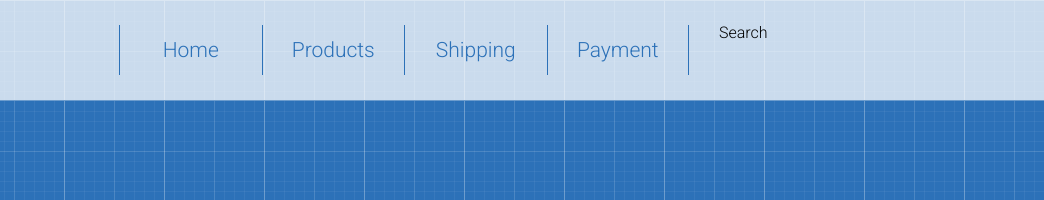
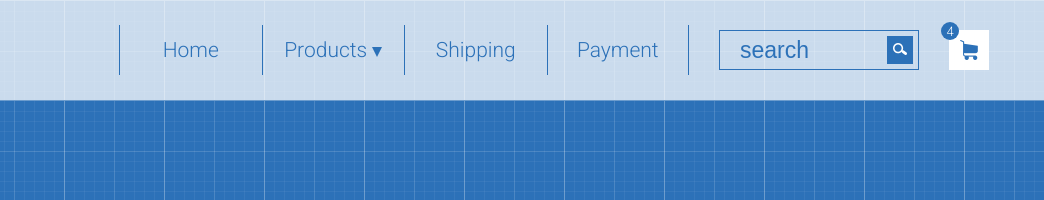
Before and after one commit to Prince0li/shop-test, a plain HTML site: page index.html in a window 1280 px wide. Shown: the top 200 px of the page, 236-1280 px from the left. Drawn offline with Linux system fonts and the light colour scheme.

Commit message:
addfinal view shop

```diff
--- a/index.html
+++ b/index.html
@@ -25,13 +25,35 @@
             <div class="col-6">
                 <ul class="menu">
                     <li><a href="">Home</a></li>
-                    <li><a href="">Products</a></li>
+                    <li><a href="">Products <span class="triangle-down"></span></a>
+                        <ul class="menu__list">
+                            <li><a href="">Lorem ipsum dolor</a></li>
+                            <li> <a href="">Sit amet</a></li>
+                            <li><a href="">Consecteur adipisicing</a></li>
+                            <li><a href="">Tempor incididunt</a></li>
+                            <li><a href="">Dolore magna aliqua</a></li>
+                            <li><a href="">Ut enim ad minim veniam</a></li>
+                            <li><a href="">Quis nostrud</a></li>
+                        </ul>
+                    </li>
                     <li><a href="">Shipping</a></li>
                     <li><a href="">Payment</a></li>
-
-            </nav></div>
-            <div class="col-3">Search</div>
-        </div>
+            </div>
+            <div class="col-3">
+                <div class="action">
+                    <form class="search">
+                        <input type="search" name="search" placeholder="search">
+                        <button type="submit">
+                            <img src="images/icon (4).png" alt="search">
+                        </button>
+                    </form>
+                    <div class="cart">
+                        <a href="">
+                            <div class="cart_inside"></div>
+                        </a>
+                    </div>
+                </div>
+            </div>
     </div></header>
 
     <main class="main">Main</main>
--- a/style.css
+++ b/style.css
@@ -1,11 +1,12 @@
 * {
     box-sizing: border-box;
 }
+
 body {
     font-family: 'Roboto', sans-serif;
     background-image: url("images/patt.png");
+}
 
-}
 .container {
     width: 1200px;
     padding-left: 15px;
@@ -19,6 +20,7 @@ body {
     margin-left: -15px;
     margin-right: -15px;
 }
+
 [class*="col-"] {
     padding-left: 15px;
     padding-right: 15px;
@@ -26,18 +28,19 @@ body {
 
 
 .col-3 {
-    flex: 0 0 25%;
+    flex:0 0 25%;
     max-width: 25%;
 }
+
 .col-6 {
-    flex: 0 0 50%;
+    flex:0 0 50%;
     max-width: 50%;
 }
-
 .col-12 {
-    flex: 0 0 50%;
+    flex:0 0 100%;
     max-width: 100%;
 }
+
 .header {
     height: 100px;
     display: flex;
@@ -47,18 +50,19 @@ body {
 
 .menu {
     display: flex;
-
 }
 
-.menu li {
+.menu>li {
     width: 25%;
     border-left: 1px solid #2c71b8;
+    position: relative;
 }
+
 .menu li:last-child {
     border-right: 1px solid #2c71b8;
 }
 
-.menu a {
+.menu > li > a {
     display: block;
     height: 50px;
     text-align: center;
@@ -68,7 +72,140 @@ body {
     font-size: 21px;
 }
 
-.menu a:hover {
+.menu > li:hover > a{
+    background-color: #2c71b8;
+    color: white;
+    transition: all 0.5s ease-out;
+}
+
+.menu li:hover .menu__list{
+    display: block;
+}
+
+.triangle-down{
+    width: 0;
+    height: 0;
+    border-left: 5px solid transparent;
+    border-right: 5px solid transparent;
+    border-top: 10px solid #2c71b8;
+
+    display: inline-block;
+}
+
+.triangle-down:hover {
+    border-color: white;
+}
+/* sub-menu */
+.menu__list {
+    display: none;
+    width: calc(200% + 3px);
+    position: absolute;
+    /* z-index: 10 ; (na potom)
+    z-index: 20; */
+    margin-left: -1px;
+    background-color: #2c71b8;
+}
+
+.menu__list a {
+    padding-left: 30px;
+    padding-right: 15px;
+    text-align: left;
+    display: block;
+    line-height: 50px;
+    text-decoration: none;
+    font-size: 21px;
     background-color: #2c71b8;
     color: white;
 }
+
+.menu__list li:last-child {
+    margin-bottom: 10px;
+}
+
+.menu__list a:hover {
+    background-color: white;
+    color: #2c71b8;
+    transition: all 0.5s ease-out;
+
+
+}
+
+/* search */
+.action {
+    height: 100%;
+    display: flex;
+    flex-wrap: nowrap;
+    justify-content: flex-end;
+    align-items: center;
+    gap: 30px;
+}
+
+.search {
+    flex-grow: 1;
+    height: 40px;
+    border: 1px solid #2c71b8;
+    display: flex;
+    flex-direction: row;
+    justify-content: flex-end;
+}
+
+.search input {
+    font-size: 23px;
+    width: 10px;
+    padding-left: 20px;
+    border: none;
+    background: none;
+    flex-grow: 1;
+}
+
+.search input:focus  {
+    outline: none;
+    background: none;
+    color: #2c71b8;
+}
+
+.search input::placeholder {
+    color: #2c71b8;
+    font-weight: 400;
+}
+
+.search button {
+    border:none;
+    background:#2c71b8;
+    margin: 5px;
+}
+
+/* cart */
+.cart_inside {
+    height: 40px;
+    width: 40px;
+    background-color: white;
+    background-image: url("images/cart_1.png");
+    background-repeat: no-repeat;
+    background-position: center;
+    position: relative;
+}
+
+.cart_inside::before{
+    content: "4";
+    display: inline-block;
+    text-decoration: none;
+    font-size: 13px;
+    color: white;
+    background: #2c71b8;
+    width: 18px;
+    height: 18px;
+    line-height: 19px;
+    text-align: center;
+    border-radius: 50%;
+    position: absolute;
+    top: -20%;
+    left: -20%;
+
+}
+
+.cart_inside:hover {
+    background-color: #2c71b8;
+    background-image: url("images/cart_2.png");
+    transition: 0.5s ease-in;
+}
```
Also changed, not shown: images/cart_1.png (added), images/cart_2.png (added), images/icon (4).png (added).
